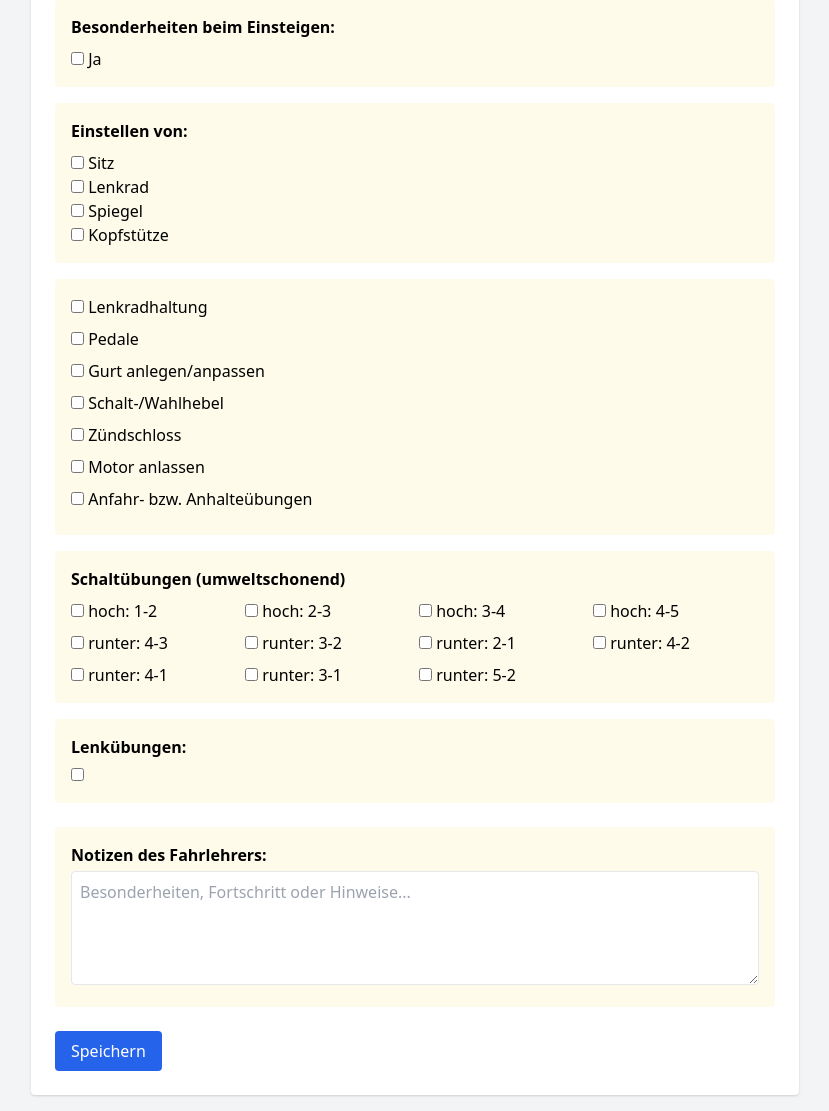
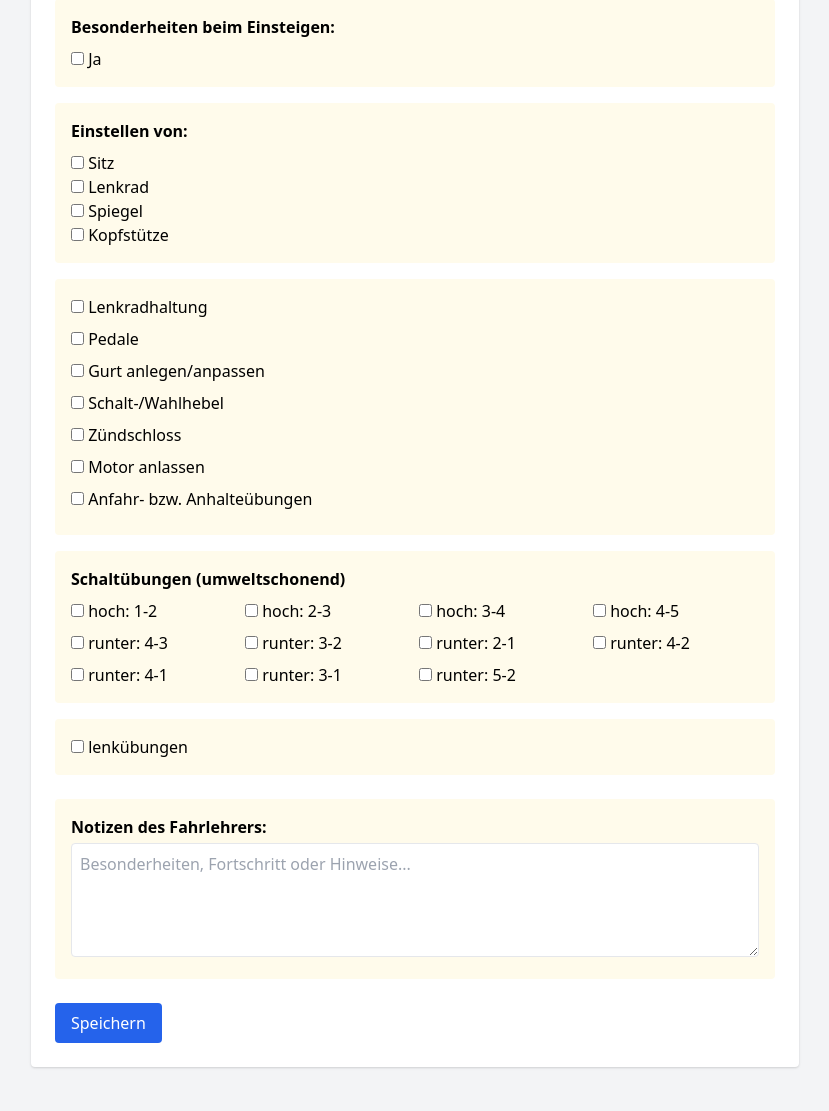
Before and after one commit to eyfahrlehrer/schuelerakte, a Flask app: page /grundstufe in a window 1280 px wide. Shown: the part 113-1224 px from the top of the page, without its empty margins (225-1054 px from the left). After the commit the page ends 1181 px from the top, so only its background shows below. Run offline with Flask 3, Linux system fonts and the light colour scheme; the visitor is signed in with stand-in values (Sample User, id 1).

Commit message:
Update grundstufe.html

```diff
--- a/templates/grundstufe.html
+++ b/templates/grundstufe.html
@@ -52,8 +52,7 @@
       </div>
 
       <div class="bg-yellow-50 p-4 rounded mb-6">
-        <label class="block font-semibold mb-1">Lenkübungen:</label>
-        <input type="checkbox" name="lenkuebungen">
+        <label><input type="checkbox" name="lenkuebungen"> lenkübungen</label>
       </div>
 
       <div class="bg-yellow-50 p-4 rounded mb-6">
```
